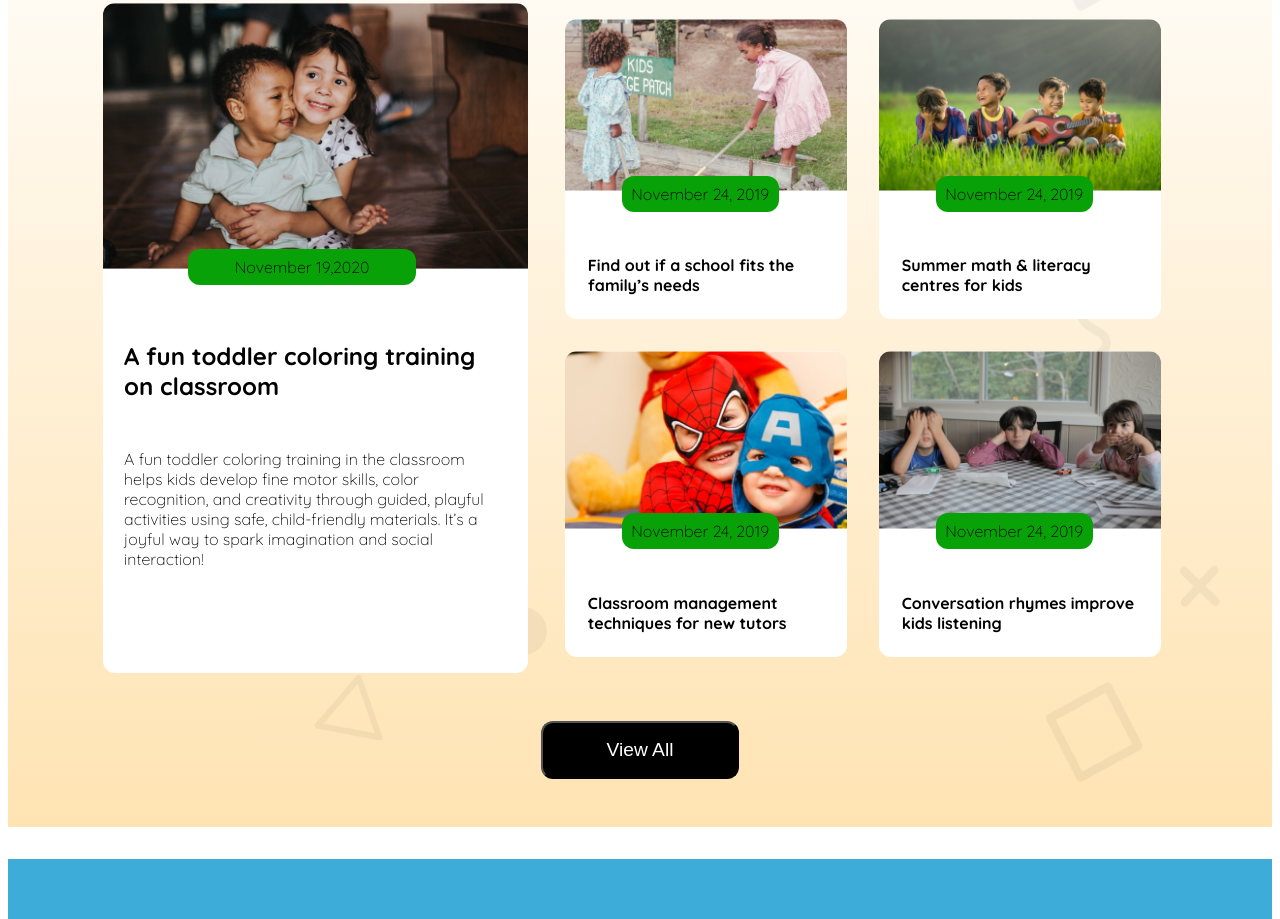
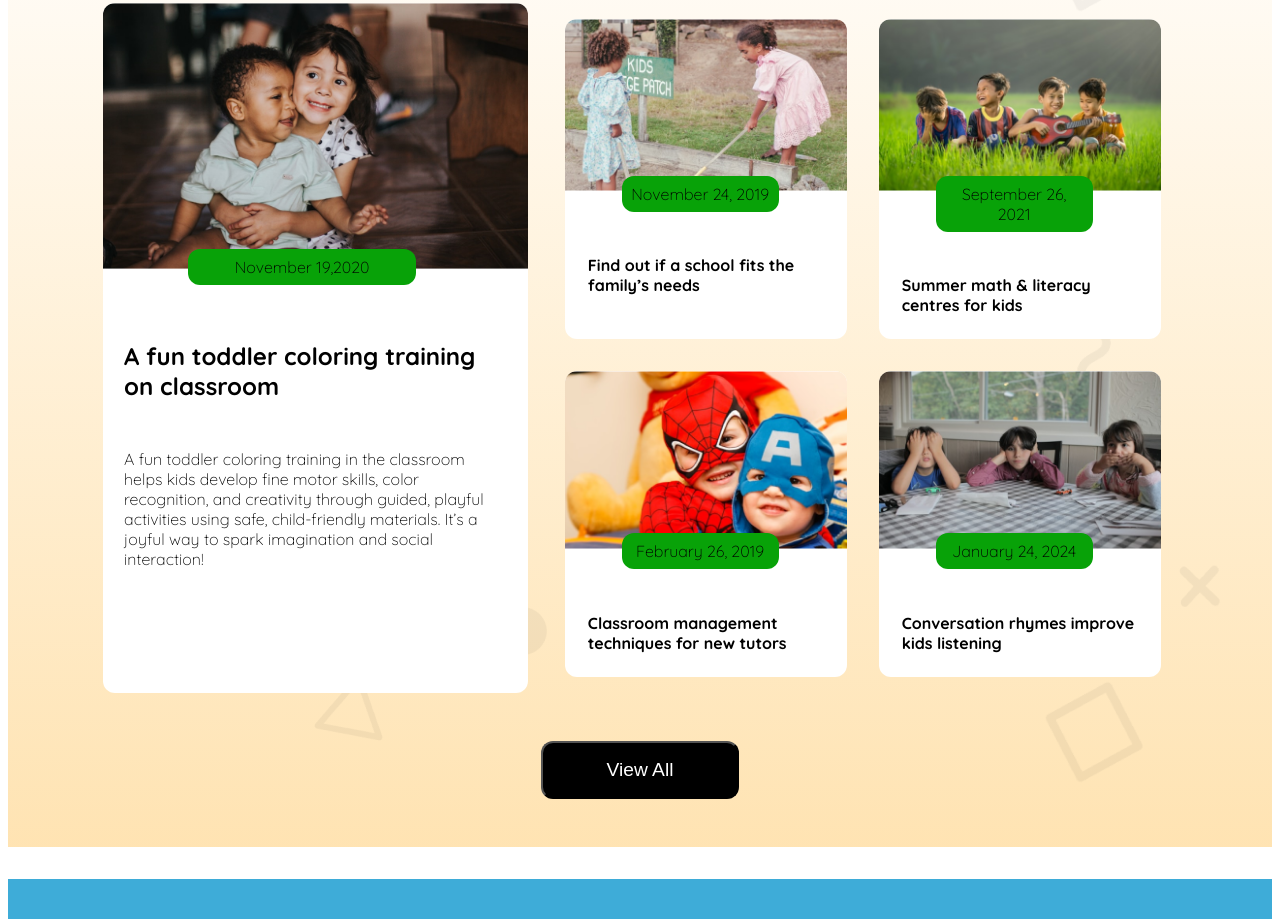
Before and after one commit to MeMahi-13/Kids-School, a plain HTML site: page index.html in a window 1280 px wide. Shown: the part 1718-2637 px from the top of the page. Drawn offline with Linux system fonts and the light colour scheme; a web font is replaced by a local one.

Commit message:
4th commit

```diff
--- a/index.html
+++ b/index.html
@@ -116,19 +116,19 @@
             </div>
             <div class="z sc2">
                 <img class="z" src="assets/story-3.png" alt="">
-                <div class="z date-s">November 24, 2019</div>
+                <div class="z date-s">September 26, 2021</div>
                 <h2>Summer math & literacy
                     centres for kids</h2>
             </div>
             <div class="z sc3">
                 <img class="z" src="assets/story-4.png" alt="">
-                <div class="z date-s">November 24, 2019</div>
+                <div class="z date-s">February 26, 2019</div>
                 <h2>Classroom management
                     techniques for new tutors</h2>
             </div>
             <div class="z sc4">
                 <img src="assets/story-5.png" alt="">
-                <div class="z date-s">November 24, 2019</div>
+                <div class="z date-s">January 24, 2024</div>
                 <h2>Conversation rhymes
                     improve kids listening</h2>
             </div>
```
